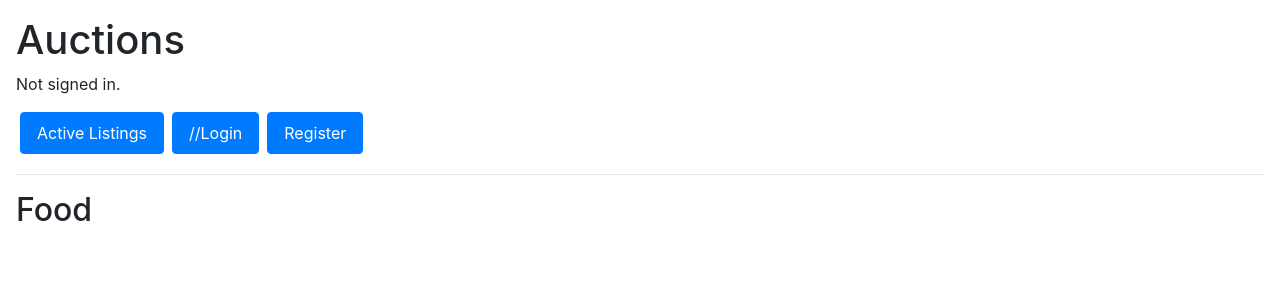
After one commit to AryanJassal/CS50WebDev-Project2, a Django app: page /categories/Food/ in a window 1280 px wide. The commit adds this page. Shown: the top 300 px of the page. Run offline with Django 3.2, Linux system fonts and the light colour scheme; data comes from the database, SQL or seed files in the repository; some libraries are stand-ins or nearby versions.

Commit message:
Categories system working; index page modifed

```diff
--- a/commerce/auctions/models.py
+++ b/commerce/auctions/models.py
@@ -8,10 +8,13 @@ class Listing(models.Model):
     user = models.CharField(max_length=64)
     title = models.CharField(max_length=64)
     description = models.CharField(max_length=255)
-    imageURL = models.TextField(blank=True)
+    imageURL = models.URLField()
     price = models.IntegerField()
     numberBids = models.IntegerField()
     category = models.CharField(max_length=64)
+
+    def __str__(self):
+        return f"By {self.user}: {self.title}; Current Bid: ${self.price}; Category: {self.category}"
 
 class Bid(models.Model):
     product = models.CharField(max_length=64)
--- a/commerce/auctions/static/auctions/main.css
+++ b/commerce/auctions/static/auctions/main.css
@@ -1,4 +1,4 @@
-html, body
+body
 {
-    padding: 20px;
+    padding: 0;
 }
--- /dev/null
+++ b/commerce/auctions/templates/auctions/categoryFiltered.html
@@ -0,0 +1,15 @@
+{% extends 'auctions/layout.html' %}
+
+{% block body %}
+    <h2>{{ filterName }}</h2>
+
+    {% for listing in listings %}
+        {% if listing.category == filterName %}
+            <li>
+                {{ listing }}
+            </li>
+        {% endif %}
+    {% empty %}
+        <h5>No listings for category.</h5>
+    {% endfor %}
+{% endblock %}
--- a/commerce/auctions/templates/auctions/layout.html
+++ b/commerce/auctions/templates/auctions/layout.html
@@ -5,34 +5,38 @@
     <head>
         <title>{% block title %}Auctions{% endblock %}</title>
         <link rel="stylesheet" href="https://stackpath.bootstrapcdn.com/bootstrap/4.3.1/css/bootstrap.min.css" integrity="sha384-ggOyR0iXCbMQv3Xipma34MD+dH/1fQ784/j6cY/iJTQUOhcWr7x9JvoRxT2MZw1T" crossorigin="anonymous">
-        <link href="{% static 'auctions/main.css' %}" rel="stylesheet">
+        <!--<link href="{% static 'auctions/main.css' %}" rel="stylesheet">-->
     </head>
-    <body>
+    <body class="p-3">
         <h1>Auctions</h1>
-        <div>
-            {% if user.is_authenticated %}
-                Signed as <strong>{{ user.username }}</strong>.
-            {% else %}
-                Not signed in.
-            {% endif %}
-        </div>
+        {% if user.is_authenticated %}
+            Signed in as <strong>{{ user.username }}</strong>.
+        {% else %}
+            Not signed in.
+        {% endif %}
         <ul class="nav">
             <li class="nav-item">
-                <a class="nav-link btn btn-primary mx-2" href="{% url 'index' %}">Active Listings</a>
+                <a class="nav-link btn btn-primary m-1 mt-3" href="{% url 'index' %}">Active Listings</a>
             </li>
             {% if user.is_authenticated %}
                 <li class="nav-item">
-                    <a class="nav-link btn btn-primary mx-2" href="{% url 'logout' %}">Logout</a>
+                    <a class="nav-link btn btn-primary m-1 mt-3" href="{% url 'logout' %}">Logout</a>
                 </li>
                 <li class="nav-item">
-                    <a class="nav-link btn btn-primary mx-2" href="{% url 'create' %}">Create a New Listing</a>
+                    <a class="nav-link btn btn-primary m-1 mt-3" href="{% url 'create' user.username %}">Create a New Listing</a>
+                </li>
+                <li class="nav-item">
+                    <a class="nav-link btn btn-primary m-1 mt-3" href="{% url 'categories' %}">Categories</a>
+                </li>
+                <li class="nav-item">
+                    <a class="nav-link btn btn-primary m-1 mt-3" href="{% url 'index' %}">//TODO Watchlist</a>
                 </li>
             {% else %}
                 <li class="nav-item">
-                    <a class="nav-link btn btn-primary mx-2" href="{% url 'login' %}">Login</a>
+                    <a class="nav-link btn btn-primary m-1 mt-3" href="{% url 'login' %}">//Login</a>
                 </li>
                 <li class="nav-item">
-                    <a class="nav-link btn btn-primary mx-2" href="{% url 'register' %}">Register</a>
+                    <a class="nav-link btn btn-primary m-1 mt-3" href="{% url 'register' %}">Register</a>
                 </li>
             {% endif %}
         </ul>
--- a/commerce/auctions/urls.py
+++ b/commerce/auctions/urls.py
@@ -3,10 +3,12 @@ from django.urls import path
 from . import views
 
 urlpatterns = [
-    path("", views.index, name="index"),
+    path("", views.index),
     path("login/", views.login_, name="login"),
     path("logout/", views.logout_, name="logout"),
     path("register/", views.register, name="register"),
-    path("listings/", views.index, name="listings"),
-    path("listings/create/", views.create, name="create"),
+    path("listings/", views.index, name="index"),
+    path("categories/", views.categories_, name="categories"),
+    path("categories/<str:category>/", views.categoriesFiltered, name="categoriesFiltered"),
+    path("<str:user>/create/", views.create, name="create"),
 ]
--- a/commerce/auctions/views.py
+++ b/commerce/auctions/views.py
@@ -5,11 +5,14 @@ from django.http import HttpResponse, HttpResponseRedirect
 from django.shortcuts import render
 from django.urls import reverse
 
-from .models import User
-from .models import *
+from .models import User, Listing, Bid, Comment, Watchlist, CurrentBid
+
+categories = ["Technology", "Food", "Transportation", "Home", "Utilities", "Hobby", "Sports", "Fashion", "Other"]
 
 def index(request):
-    return render(request, "auctions/index.html")
+    return render(request, "auctions/index.html", {
+        "listings": Listing.objects.all()
+    })
 
 def login_(request):
     if request.method == "POST":
@@ -57,19 +60,39 @@ def register(request):
         return render(request, "auctions/register.html")
 
 @login_required
-def create(request):
+def create(request, user):
     if request.method == "POST":
         title = request.POST["title"]
-        desctiption = request.POST["description"]
+        description = request.POST["description"]
         startingBid = request.POST["startingBid"]
         imageURL= request.POST["imageURL"]
         category = request.POST["category"]
 
         listing = Listing(
-            user = "a",
+            user = user,
             title = title,
             description = description,
-            startingBid = startingBid,
+            price = float(startingBid),
             imageURL = imageURL,
-            category = category
+            category = category,
+            numberBids = 0
         )
+        listing.save()
+
+        return HttpResponseRedirect(reverse("index"))
+    elif request.method == "GET":
+        return render(request, "auctions/createListings.html", {
+            "categories": categories
+        })
+
+def categories_(request):
+    return render(request, "auctions/categoryMain.html", {
+        "categories": categories
+    })
+
+def categoriesFiltered(request, category):
+    return render(request, "auctions/categoryFiltered.html", {
+        "categories": categories,
+        "listings": Listing.objects.all(),
+        "filterName": category
+    })
```
Also changed, not shown: commerce/auctions/templates/auctions/categoryMain.html (added, +14 -0 lines), commerce/auctions/templates/auctions/createListings.html (added, +31 -0 lines), commerce/auctions/templates/auctions/index.html (+8 -2 lines), commerce/auctions/migrations/0002_auto_20200824_1702.py (added), commerce/db.sqlite3.
